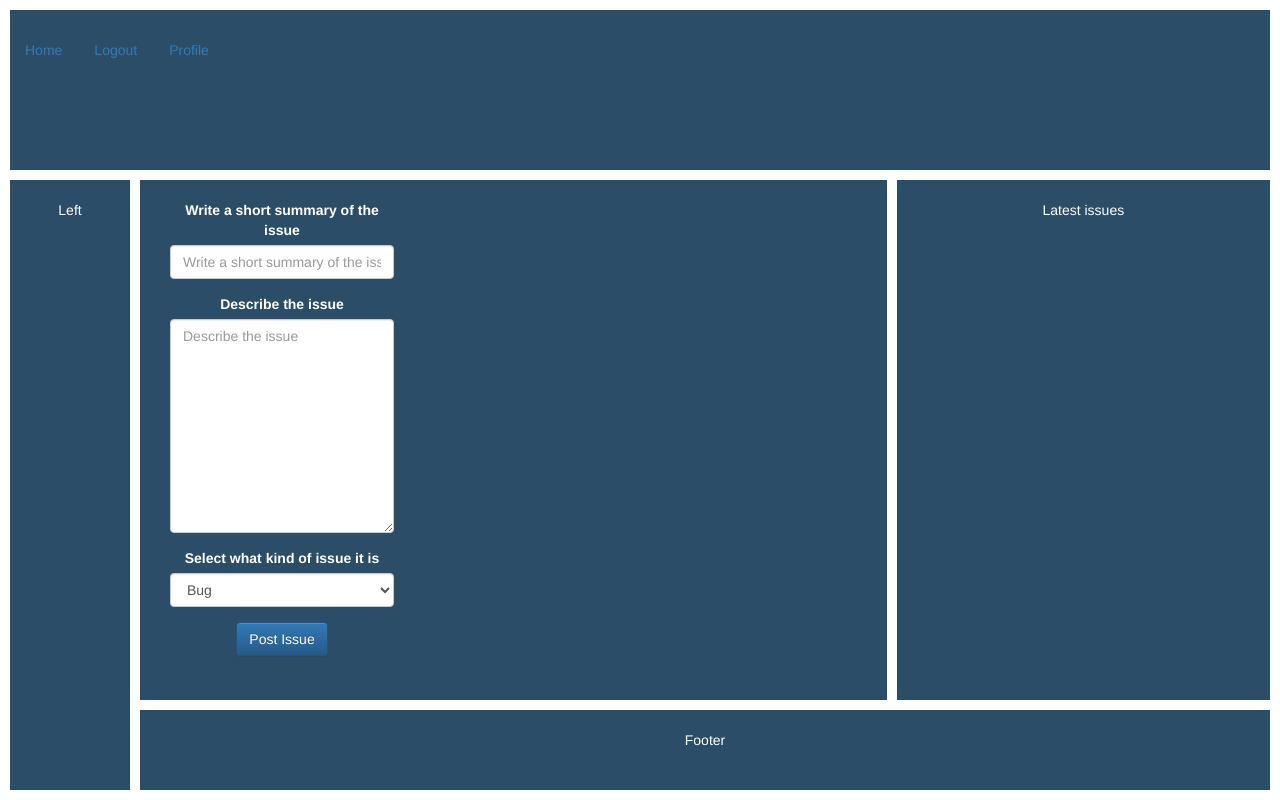
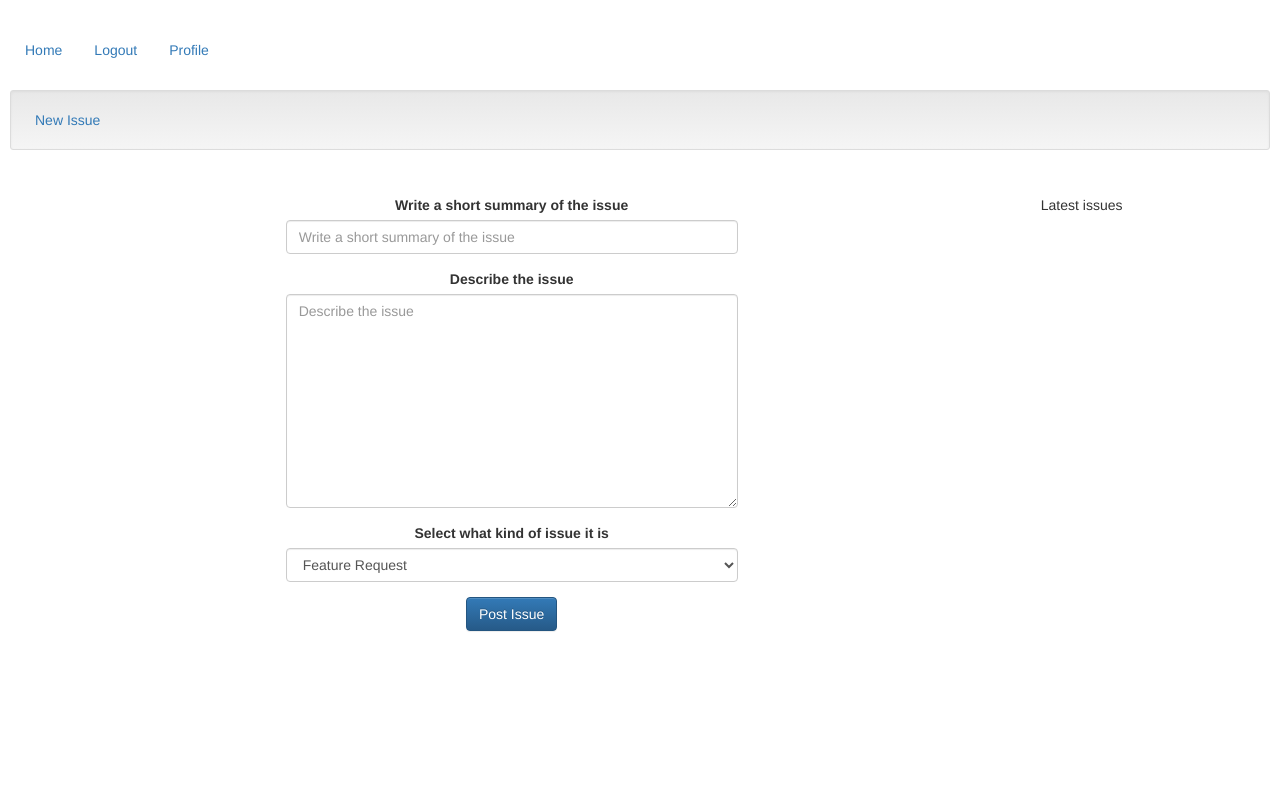
Before and after one commit to TaigaTenori/project5-IssueTracker, a Django app: page /issues/new/ in a window 1280 px wide. Run offline with Django 3.2, Linux system fonts and the light colour scheme; the visitor is signed in with stand-in values (Sample User, id 1); some libraries are stand-ins or nearby versions.

Commit message:
Some changes to the presentation

```diff
--- a/accounts/templates/login.html
+++ b/accounts/templates/login.html
@@ -3,7 +3,7 @@
 {% block title %} Login {% endblock %}
 {% block content %}
     {% if not user.is_authenticated %}
-        <div style="width: 30%; margin-left: 30px">
+        <div class="form-div">
         <form method="POST" class="form">
             {% csrf_token %}
             {% bootstrap_form form %}
--- a/accounts/templates/register.html
+++ b/accounts/templates/register.html
@@ -2,7 +2,7 @@
 {% load bootstrap3 %}
 {% block title %} Register {% endblock %}
 {% block content %}
-    <div style="width: 30%; margin-left: 30px">
+    <div class="form-div">
     <form method="POST" class="form">
         {% csrf_token %}
         {% bootstrap_form form %}
--- a/issues/models.py
+++ b/issues/models.py
@@ -9,15 +9,15 @@ class IssueModel(models.Model):
 
     name = models.CharField(max_length=144)
     body = models.TextField(blank=False)
-    author = models.CharField(max_length=50, editable=False)
+    author = models.CharField(max_length=50, editable=False) # can also use : exclude = ['author']
 
     created = models.DateTimeField(auto_now=True)
     type_choices = {
-        ('BUG', 'Bug'),
-        ('FEATURE', 'Feature')
+        ('BUG', 'Bug Report'),
+        ('FEATURE', 'Feature Request')
     }
     type = models.CharField(
-        max_length = 7,
+        max_length = 15,
         choices = type_choices,
         default = 'BUG'
     )
--- a/issues/templates/new_issue.html
+++ b/issues/templates/new_issue.html
@@ -2,7 +2,7 @@
 {% load bootstrap3 %}
 {% block title %} New Issue {% endblock %}
 {% block content %}
-    <div style="width: 30%; margin-left: 30px">
+    <div class="form-div">
     <form method="POST" class="form">
         {% csrf_token %}
         {% bootstrap_form form %}
--- a/static/css/style.css
+++ b/static/css/style.css
@@ -13,21 +13,25 @@
 
   grid-template-columns: 120px 2fr 2fr 2fr 1fr 2fr;
   grid-template-rows: 20vh auto 10vh;
-  grid-gap: 10px;
+  grid-gap: 5px;
 
   background-color: white;
   padding: 10px;
-  color: white;
+
   height: 100vh;
 }
 
 .grid-container > div {
-  background-color: rgb(44, 77, 104);
+  background-color: white;
   text-align: center;
   padding: 20px 0;
 }
 
+.form-div {
+  width: 60%;
+  margin: 0 auto;
 
+}
 
 
 
--- a/templates/base.html
+++ b/templates/base.html
@@ -22,6 +22,8 @@
     <body>
         <div class="grid-container">
             <div class="grid-menu">
+
+                <!-- left menu -->
                 <ul class="nav nav-pills">
                     <li role="presentation"><a href="{% url 'home' %}">Home</a></li>
                     {% if user.is_authenticated %}
@@ -32,8 +34,19 @@
                         <li role="presentation"><a href="{% url 'register' %}">Register</a></li>
                     {% endif %}
                 </ul>
+                <br/>
+                <!-- right hand side menu -->
+                <div class="well well-sm bg-dark">
+                 <ul class="nav nav-pills">
+                    {% if user.is_authenticated %}
+                         <li role="presentation"><a href="{% url 'new_issue' %}">New Issue</a></li>
+                    {% endif %}
+                </ul>
+                </div>
+
             </div>
-            <div class="grid-left">Left</div>
+
+            <div class="grid-left"></div>
             <div class="grid-main">
                 {%if messages %}
                 <hr/>
@@ -51,7 +64,7 @@
 
             </div>
             <div class="grid-right">Latest issues</div>
-            <div class="grid-footer">Footer</div>
+            <div class="grid-footer"></div>
         </div>
 
 
```
